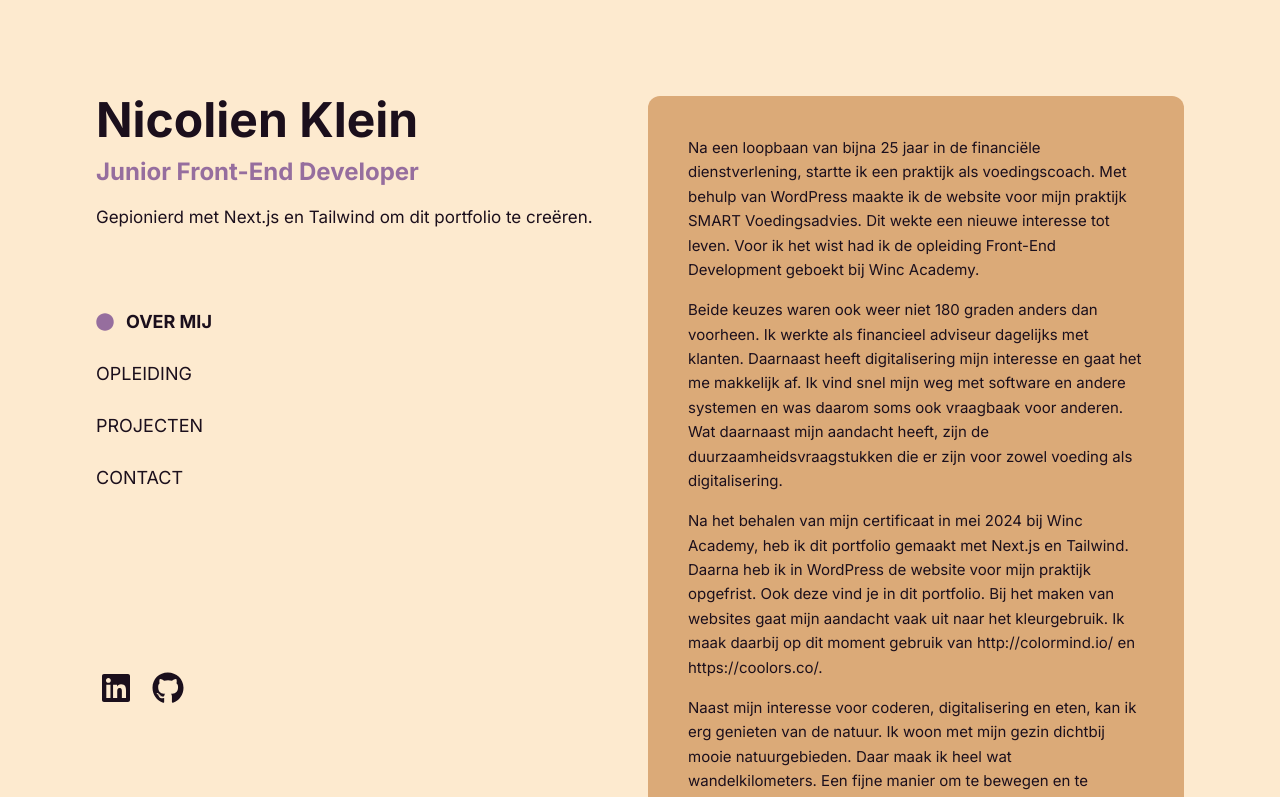
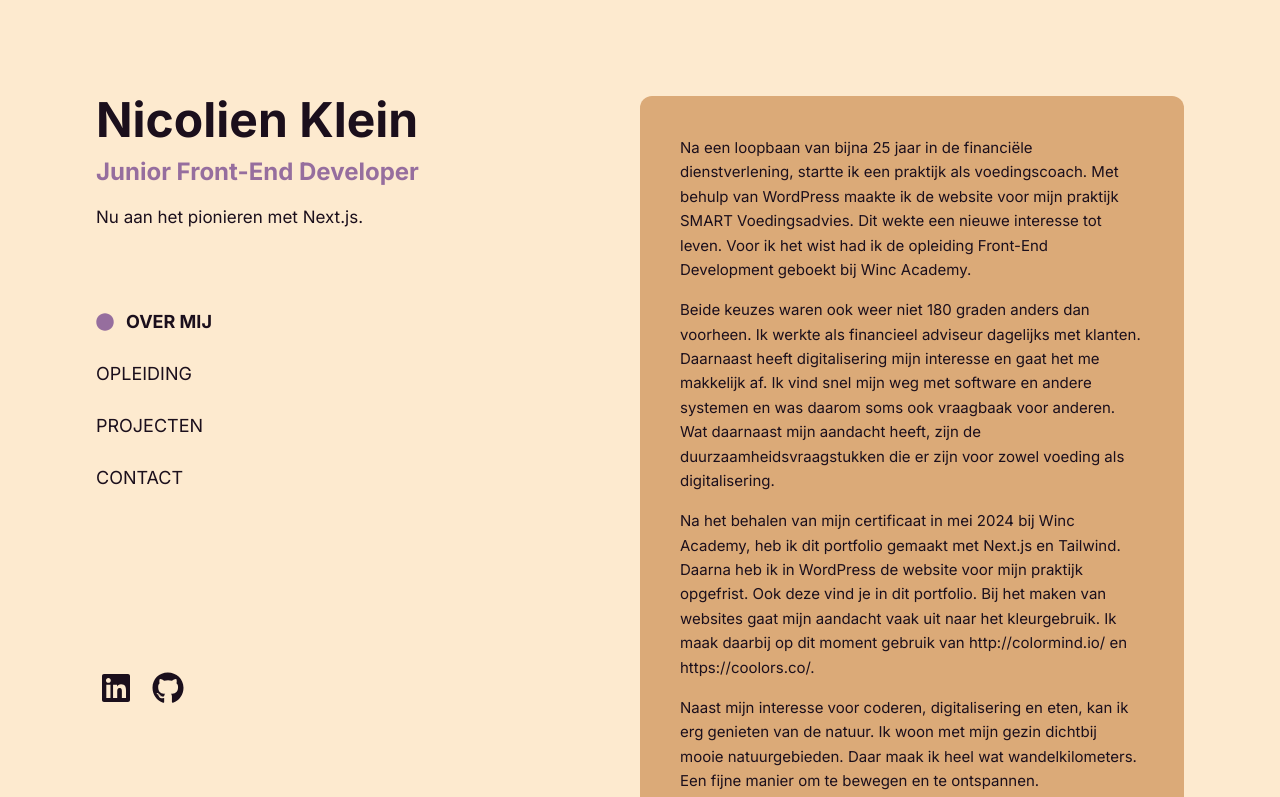
Before and after one commit to Klenic4952/portfolio, a Next.js app: page / in a window 1280 px wide. Shown: the top 797 px of the page. Built offline with nearby package versions, Linux system fonts and the light colour scheme; data requests are answered from the project's data file.

Commit message:
Edit text

```diff
--- a/app/components/Header.jsx
+++ b/app/components/Header.jsx
@@ -5,7 +5,7 @@ import { FaGithub } from "react-icons/fa";
 
 export default function Header() {
   return (
-    <header className="lg:sticky lg:top-0 lg:flex lg:max-h-screen lg:w-1/2 lg:flex-col lg: justify-between lg:py-24">
+    <header className="lg:sticky lg:top-0 lg:flex lg:max-h-screen lg:w-1/3 lg:flex-col lg: justify-between lg:py-24">
       <div>
         <h1 className="mb-3">
           <Link href="/">Nicolien Klein</Link>
@@ -14,7 +14,7 @@ export default function Header() {
           Junior Front-End Developer
         </h2>
         <p className="text-[17px]">
-          Gepionierd met Next.js en Tailwind om dit portfolio te creëren.
+          Nu aan het pionieren met Next.js.
         </p>
         <NavBar />
       </div>
```
